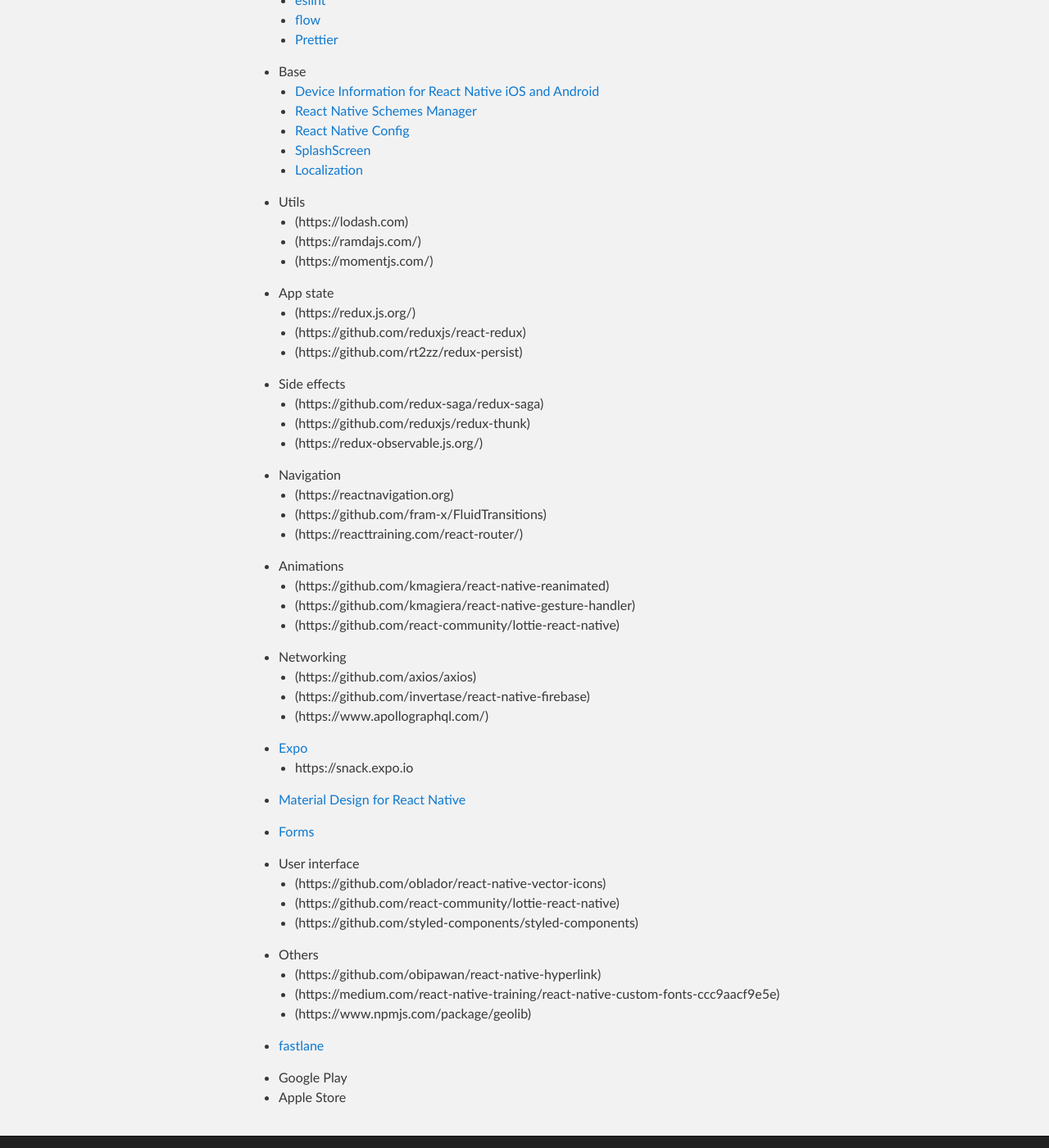
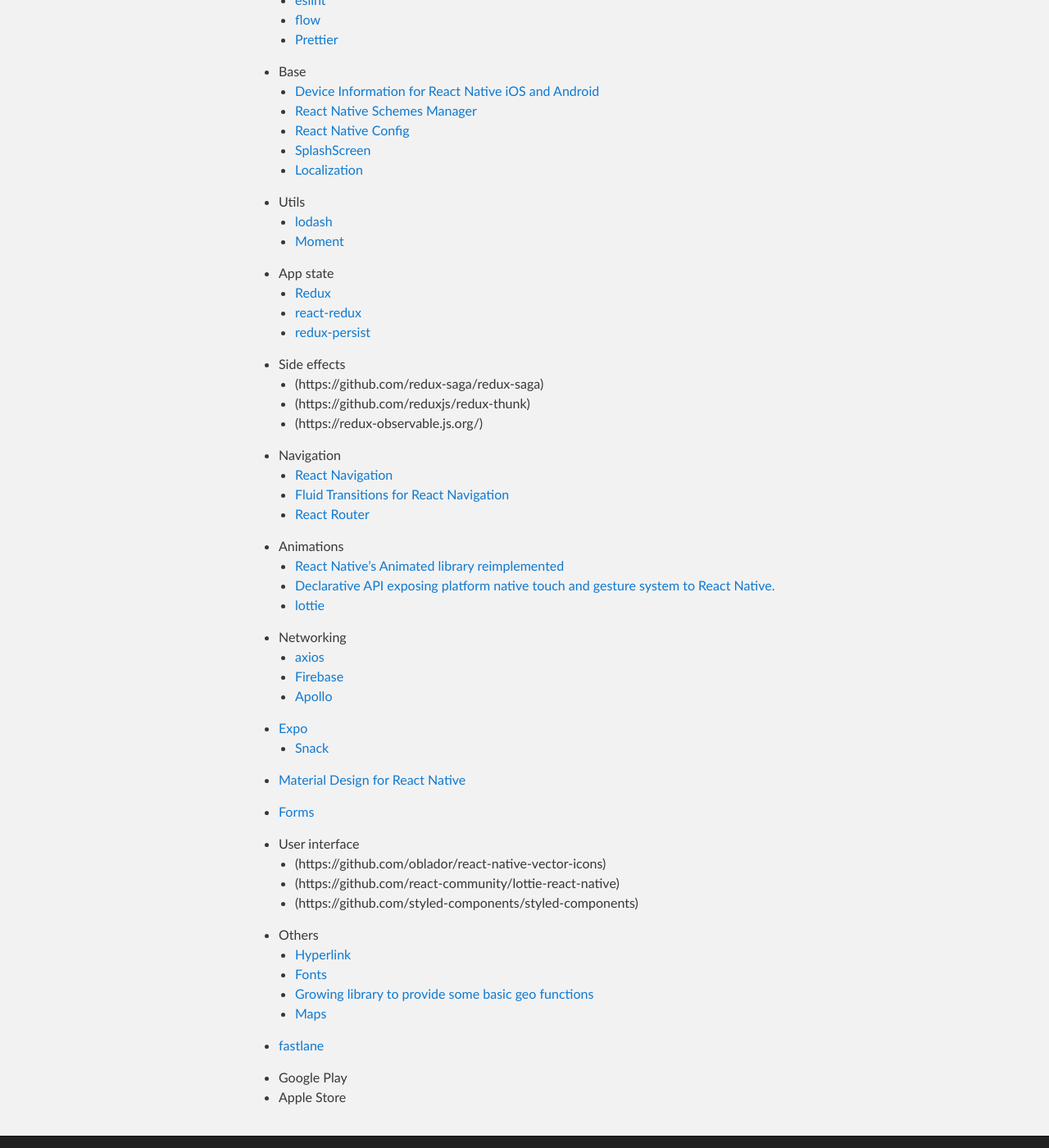
Before and after one commit to haapio/haapio.github.io, a Jekyll site: the page built from react-native.md, in a window 1280 px wide and 1400 px high, scrolled down 1392 px. Shown: the whole window at 82% size. Built offline with Jekyll 4.4.1, drawn with Linux system fonts in a browser that asks for light colours.

Commit message:
Update react-native.md

```diff
--- a/react-native.md
+++ b/react-native.md
@@ -53,14 +53,13 @@ Here you can find some useful links about React Native.
   - [Localization](https://github.com/AlexanderZaytsev/react-native-i18n)
 
 - Utils
-  - (https://lodash.com)
-  - (https://ramdajs.com/)
-  - (https://momentjs.com/)
+  - [lodash](https://lodash.com)
+  - [Moment](https://momentjs.com/)
 
 - App state
-  - (https://redux.js.org/)
-  - (https://github.com/reduxjs/react-redux)
-  - (https://github.com/rt2zz/redux-persist)
+  - [Redux](https://redux.js.org/)
+  - [react-redux](https://github.com/reduxjs/react-redux)
+  - [redux-persist](https://github.com/rt2zz/redux-persist)
 
 - Side effects
   - (https://github.com/redux-saga/redux-saga)
@@ -68,22 +67,22 @@ Here you can find some useful links about React Native.
   - (https://redux-observable.js.org/)
 
 - Navigation
-   - (https://reactnavigation.org)
-   - (https://github.com/fram-x/FluidTransitions)
-   - (https://reacttraining.com/react-router/)
+   - [React Navigation](https://reactnavigation.org)
+   - [Fluid Transitions for React Navigation](https://github.com/fram-x/FluidTransitions)
+   - [React Router](https://reacttraining.com/react-router/)
 
 - Animations
-  - (https://github.com/kmagiera/react-native-reanimated)
-  - (https://github.com/kmagiera/react-native-gesture-handler)
-  - (https://github.com/react-community/lottie-react-native)
+  - [React Native's Animated library reimplemented](https://github.com/kmagiera/react-native-reanimated)
+  - [Declarative API exposing platform native touch and gesture system to React Native.](https://github.com/kmagiera/react-native-gesture-handler)
+  - [lottie](https://github.com/react-community/lottie-react-native)
 
 - Networking
-  - (https://github.com/axios/axios)
-  - (https://github.com/invertase/react-native-firebase)
-  - (https://www.apollographql.com/)
+  - [axios](https://github.com/axios/axios)
+  - [Firebase](https://github.com/invertase/react-native-firebase)
+  - [Apollo](https://www.apollographql.com/)
 
 - [Expo](https://expo.io)
-  - https://snack.expo.io
+  - [Snack](https://snack.expo.io)
 
 - [Material Design for React Native](https://github.com/callstack/react-native-paper)
 
@@ -95,9 +94,10 @@ Here you can find some useful links about React Native.
   - (https://github.com/styled-components/styled-components)
 
 - Others
-  - (https://github.com/obipawan/react-native-hyperlink)
-  - (https://medium.com/react-native-training/react-native-custom-fonts-ccc9aacf9e5e)
-  - (https://www.npmjs.com/package/geolib)
+  - [Hyperlink](https://github.com/obipawan/react-native-hyperlink)
+  - [Fonts](https://medium.com/react-native-training/react-native-custom-fonts-ccc9aacf9e5e)
+  - [Growing library to provide some basic geo functions](https://github.com/manuelbieh/Geolib)
+  - [Maps](https://github.com/react-community/react-native-maps)
 
 - [fastlane](https://fastlane.tools/)
 
```
